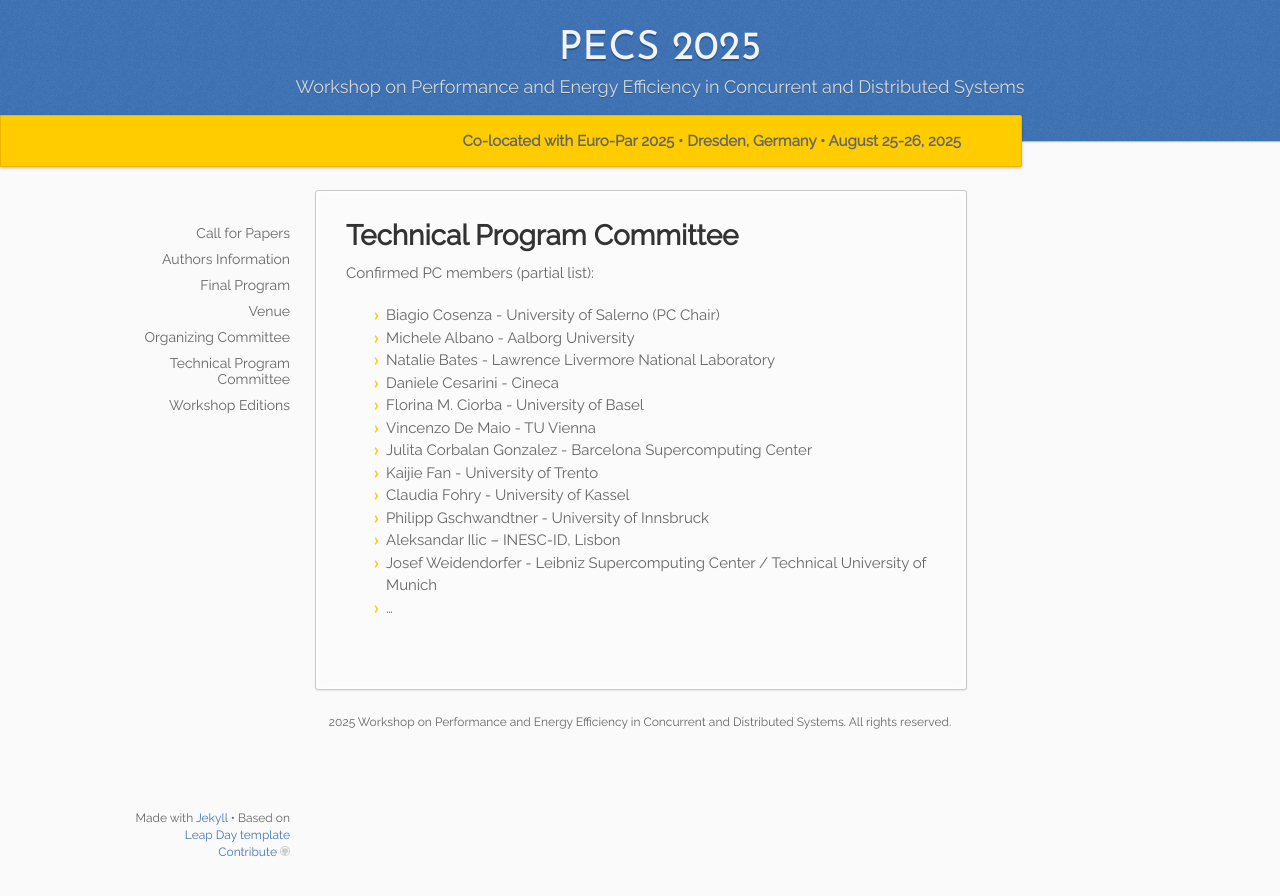
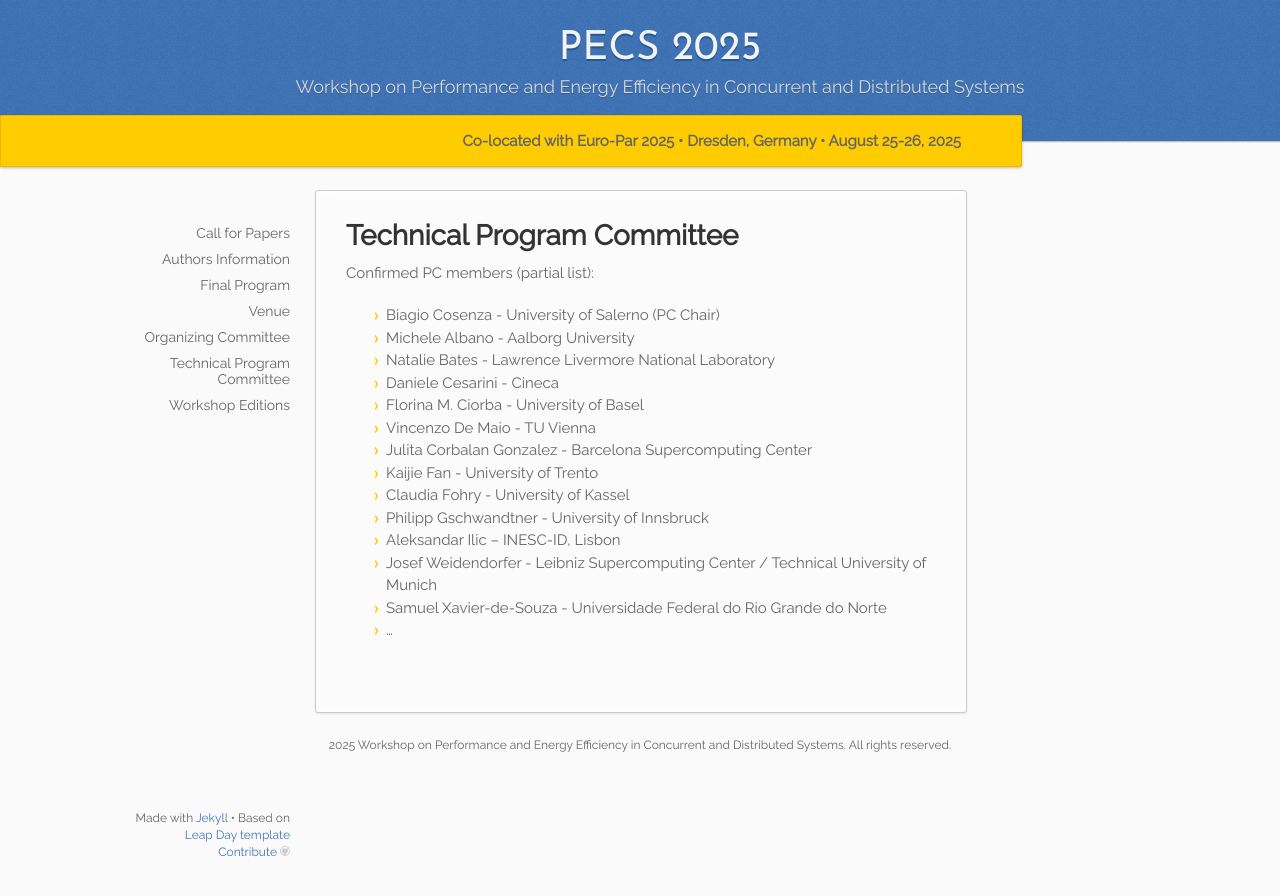
Before and after one commit to pecs-workshop/pecs-workshop.github.io, a Jekyll site: the page built from _2025/10.tpc.md, in a window 1280 px wide. Shown: the top 896 px of the page. Built offline with Jekyll 4.4.1, drawn with Linux system fonts in a browser that asks for light colours.

Commit message:
First commit 2025

```diff
--- a/_2025/10.tpc.md
+++ b/_2025/10.tpc.md
@@ -19,6 +19,7 @@ Confirmed PC members (partial list):
 * Philipp Gschwandtner - University of Innsbruck
 * Aleksandar Ilic – INESC-ID, Lisbon
 * Josef Weidendorfer - Leibniz Supercomputing Center / Technical University of Munich
+* Samuel Xavier-de-Souza - Universidade Federal do Rio Grande do Norte
 * ...
 
 <!-- -->
```
